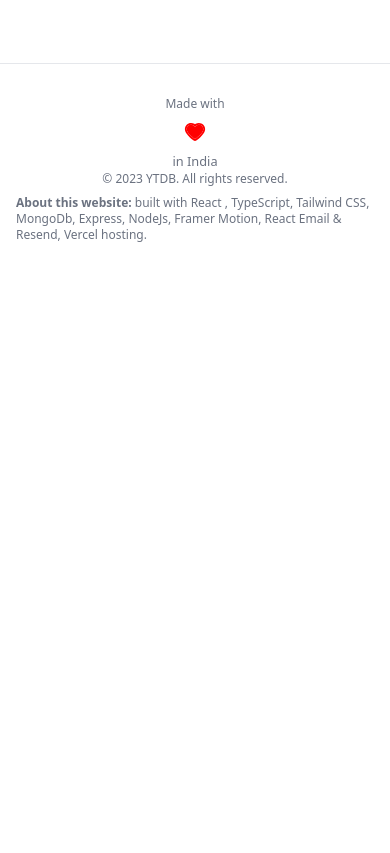
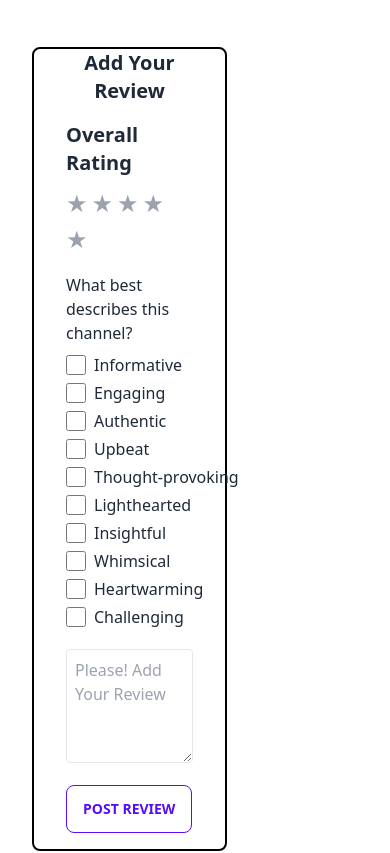
Before and after one commit to theOGCodeWitcher/ytdb-project, a React (Vite) app: page /channel/1 in a window 390 px wide. Shown: the part 1460-2313 px from the top of the page. Before the commit the page ends 1759 px from the top, so only its background shows below. Built offline with nearby package versions, Linux system fonts and the light colour scheme; no server answers; grey boxes are pictures that could not be loaded.

Commit message:
Add Review Section Added

```diff
--- a/src/components/Card.tsx
+++ b/src/components/Card.tsx
@@ -1,6 +1,6 @@
 import { useEffect, useState } from "react";
 import { RatingComp } from "./Rating";
-import clipDescription, { extractCategories } from "../lib/util";
+import clipDescription, { extractCategories, formatCount } from "../lib/util";
 import { MdOutlinePeopleOutline } from "react-icons/md";
 import { BiSolidVideoPlus } from "react-icons/bi";
 import { Link } from "react-router-dom";
@@ -45,7 +45,7 @@ export default function Card({ data }: CardProps) {
   return (
     <>
       <Link to={`/channel/${data.ChannelId}`}>
-        <div className="card h-[32rem] w-[16rem] md:w-[18rem] md:h-[32rem] bg-base-100 shadow-2xl overflow-hidden cursor-pointer hover:scale-[1.04]   transition">
+        <div className="card h-[32rem] w-[16rem] md:w-[18rem] md:h-[32rem] dark:bg-gray-800 shadow-2xl overflow-hidden cursor-pointer hover:scale-[1.04]   transition">
           <div className="relative  transition">
             {data.BannerImage && (
               <div
@@ -78,15 +78,19 @@ export default function Card({ data }: CardProps) {
                 <span className="text-xs mx-2 pt-1">{Number(data.Rating)}</span>
               </div>
             )}
-            {data.Description && (
-              <p className="text-gray-500 text-xs">
-                {clipDescription(data.Description)}
+            {
+              <p className=" text-xs h-[6rem]">
+                {(data.Description && clipDescription(data.Description)) ||
+                  "No description Available for this channel on Youtube"}
               </p>
-            )}
+            }
             <div className="flex gap-1 flex-wrap">
               {categories &&
                 categories.map((item, index) => (
-                  <div key={index} className="badge p-2 text-xs capitalize">
+                  <div
+                    key={index}
+                    className="badge p-2 text-xs capitalize border-gray-200"
+                  >
                     {item}
                   </div>
                 ))}
@@ -96,7 +100,7 @@ export default function Card({ data }: CardProps) {
                 <div className="flex align-center  flex-col gap-1">
                   <MdOutlinePeopleOutline size={20} />
                   <span className="text-xs">Subscribers</span>
-                  <span className="text-xs">{data.Subs}</span>
+                  <span className="text-xs">{formatCount(data.Subs)}</span>
                 </div>
               )}
               {data.uploads && (
--- /dev/null
+++ b/src/components/MessageComponent.tsx
@@ -0,0 +1,13 @@
+import React from "react";
+
+type SectionHeadingProps = {
+  children: React.ReactNode;
+};
+
+export default function MessageComponent({ children }: SectionHeadingProps) {
+  return (
+    <h2 className=" text-xl sm:text-xl font-semibold capitalize text-red-600 text-center md:mt-2 md:py-2  mx-2 md:px-2 ">
+      {children}
+    </h2>
+  );
+}
--- /dev/null
+++ b/src/components/ReviewForm.tsx
@@ -0,0 +1,102 @@
+import { useState } from "react";
+import { ReviewFormProps } from "../types/type";
+import SectionHeading from "./SectionHeading";
+import { FaSlash } from "react-icons/fa";
+import MessageComponent from "./MessageComponent";
+
+export default function ReviewForm({ onSubmit }: ReviewFormProps) {
+  const [rating, setRating] = useState(0);
+  const [comment, setComment] = useState("");
+  const [attributes, setAttributes] = useState<string[]>([]);
+  const [Message, setMessage] = useState<string>("");
+  const [showMessage, setshowMessage] = useState<boolean>(false);
+
+  const handleAttributeToggle = (attr: string) => {
+    setshowMessage(false);
+    setAttributes((prev) =>
+      prev.includes(attr) ? prev.filter((a) => a !== attr) : [...prev, attr]
+    );
+  };
+
+  const handleSubmit = (e: React.FormEvent<HTMLFormElement>) => {
+    e.preventDefault();
+
+    if (rating === 0 || attributes.length === 0) {
+      setMessage("Please provide a rating and select at least one tag.");
+      setshowMessage(true);
+      return;
+    }
+
+    onSubmit({ rating, comment, attributes });
+  };
+
+  return (
+    <div className="border-black border-2 w-1/2 rounded-lg px-4 mx-8">
+      <SectionHeading>Add Your Review</SectionHeading>
+      {showMessage && <MessageComponent>{Message}</MessageComponent>}
+      <form onSubmit={handleSubmit} className="p-4 space-y-4">
+        <div>
+          <p className="mb-2 text-xl font-semibold">Overall Rating</p>
+          {[...Array(5)].map((_, idx) => (
+            <button
+              key={idx}
+              type="button"
+              onClick={() => {
+                setshowMessage(false);
+                setRating(idx + 1);
+              }}
+              className={`mr-1 ${
+                rating > idx ? "text-yellow-400" : "text-gray-400 "
+              }`}
+              style={{ fontSize: "24px" }}
+            >
+              ★
+            </button>
+          ))}
+        </div>
+
+        <div>
+          <p className="mb-2">What best describes this channel?</p>
+          {[
+            "Informative",
+            "Engaging",
+            "Authentic",
+            "Upbeat",
+            "Thought-provoking",
+            "Lighthearted",
+            "Insightful",
+            "Whimsical",
+            "Heartwarming",
+            "Challenging",
+          ].map((attr) => (
+            <label
+              key={attr}
+              className="mr-4 inline-flex items-center w-[19rem]"
+            >
+              <input
+                type="checkbox"
+                value={attr}
+                checked={attributes.includes(attr)}
+                onChange={() => handleAttributeToggle(attr)}
+                className="form-checkbox h-5 w-5 mr-2"
+              />
+              {attr}
+            </label>
+          ))}
+        </div>
+
+        <div>
+          <textarea
+            placeholder="Please! Add Your Review"
+            rows={4}
+            value={comment}
+            onChange={(e) => setComment(e.target.value)}
+            className="w-full p-2 border rounded"
+          ></textarea>
+        </div>
+
+        <button className="btn btn-outline btn-primary">Post review</button>
+      </form>
+    </div>
+  );
+}
--- a/src/lib/util.ts
+++ b/src/lib/util.ts
@@ -17,8 +17,8 @@ export function extractCategories(urls: string[]) {
 
     if (/[^a-zA-Z0-9 ]/.test(lastPart)) {
       const furtherParts = lastPart.split(/[^a-zA-Z0-9 ]+/);
-      results.push(...furtherParts);
-    } else {
+      results.push(...furtherParts.filter((part) => part.length > 0));
+    } else if (lastPart.length > 0) {
       results.push(lastPart);
     }
 
@@ -29,3 +29,13 @@ export function extractCategories(urls: string[]) {
 
   return results.slice(0, maxCategories);
 }
+
+export function formatCount(count: number): string {
+  if (count >= 1_000_000) {
+    return `${(count / 1_000_000).toFixed(1)}M`;
+  }
+  if (count >= 1_000) {
+    return `${(count / 1_000).toFixed(1)}K`;
+  }
+  return count.toString();
+}
--- a/src/pages/Channel.tsx
+++ b/src/pages/Channel.tsx
@@ -3,13 +3,14 @@ import { fetchChannelById } from "../api/channelPageApi";
 import { useParams } from "react-router-dom";
 import { ChannelItem } from "../types/type";
 import { RatingComp } from "../components/Rating";
-import { extractCategories } from "../lib/util";
+import { extractCategories, formatCount } from "../lib/util";
 import { MdOutlinePeopleOutline } from "react-icons/md";
 import { BiSolidVideoPlus } from "react-icons/bi";
 import { IoPeopleCircleSharp } from "react-icons/io5";
 import Youtubelogo from "../assets/youtube.jpg";
 import Loading from "../components/Loading";
 import VideoCompWrapper from "../components/VideoCompWrapper";
+import ReviewForm from "../components/ReviewForm";
 
 export default function Channel() {
   const { channelId } = useParams<string>();
@@ -47,6 +48,14 @@ export default function Channel() {
     fetchchannelData();
   }, [channelId]);
 
+  const handleFormSubmission = (formData: {
+    rating: number;
+    attributes: string[];
+    comment: string;
+  }) => {
+    console.log("Data from form:", formData);
+  };
+
   return (
     <>
       {isLoading ? (
@@ -68,10 +77,7 @@ export default function Channel() {
                 <div className="flex gap-1 flex-wrap">
                   {categories &&
                     categories.map((item, index) => (
-                      <div
-                        key={index}
-                        className="badge badge-neutral  p-4 cursor-pointer"
-                      >
+                      <div key={index} className="badge   p-4 cursor-pointer">
                         {item}
                       </div>
                     ))}
@@ -137,7 +143,9 @@ export default function Channel() {
                     <div className="flex align-center  flex-col gap-1">
                       <MdOutlinePeopleOutline size={36} />
                       <span className="text-xs">Total Subscribers</span>
-                      <span className="text-xs">{channelData?.Subs}</span>
+                      <span className="text-xs">
+                        {formatCount(channelData?.Subs)}
+                      </span>
                     </div>
                   )}
                   {channelData?.uploads && (
@@ -151,7 +159,9 @@ export default function Channel() {
                     <div className="flex items-center flex-col gap-1 ">
                       <IoPeopleCircleSharp size={32} />
                       <span className="text-xs">Total Video Views</span>
-                      <span className="text-xs">{channelData?.VideoViews}</span>
+                      <span className="text-xs">
+                        {formatCount(channelData?.VideoViews)}
+                      </span>
                     </div>
                   )}
                 </div>
@@ -172,6 +182,7 @@ export default function Channel() {
             </div>
           </div>
           <VideoCompWrapper />
+          <ReviewForm onSubmit={handleFormSubmission} />
         </>
       )}
     </>
--- a/src/types/type.ts
+++ b/src/types/type.ts
@@ -19,3 +19,11 @@ export type ChannelItem = {
 };
 
 export type ChannelCollectionResponse = ChannelItem[];
+
+export type ReviewFormProps = {
+  onSubmit: (formData: {
+    rating: number;
+    comment: string;
+    attributes: string[];
+  }) => void;
+};
```
